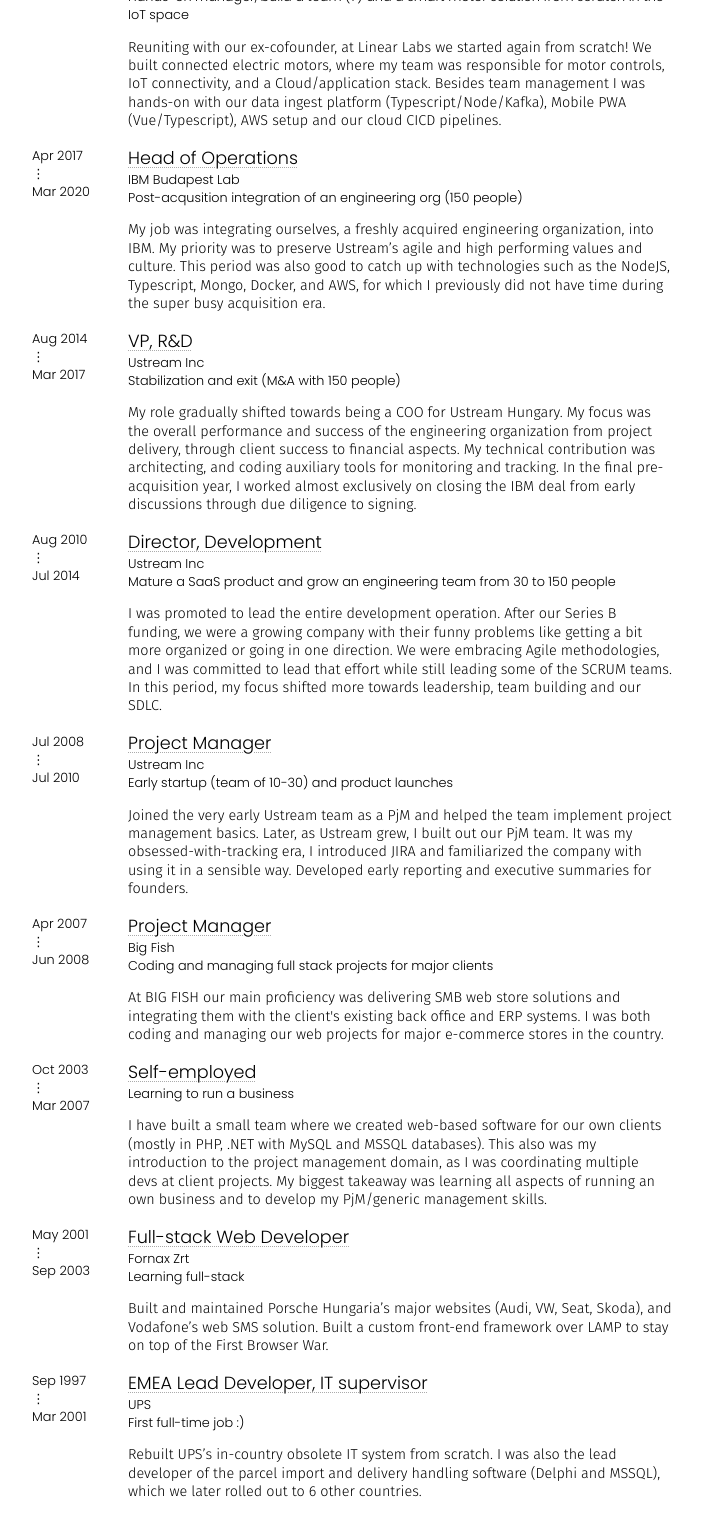
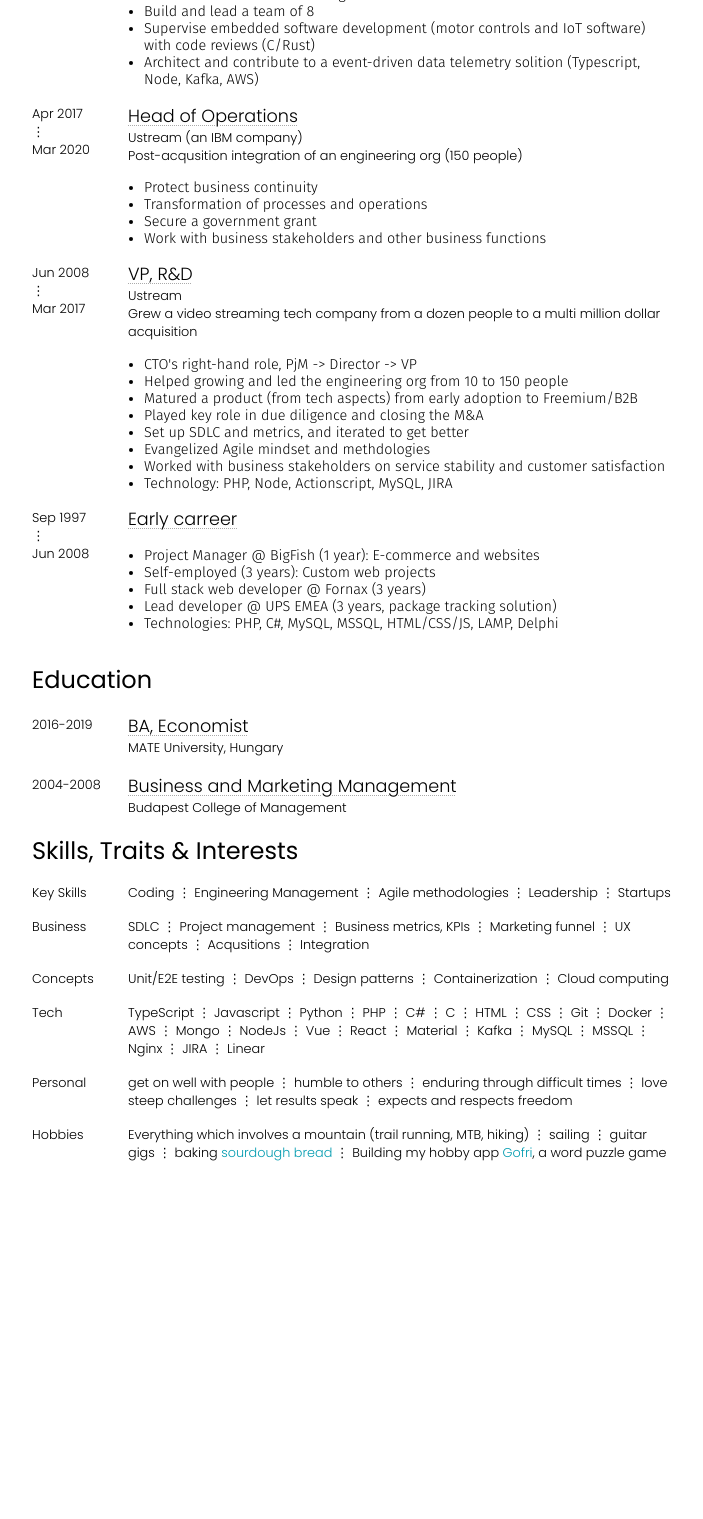
Before and after one commit to glinto/cv, a plain HTML site: page index.html in a window 1280 px wide. Shown: the part 786-2305 px from the top of the page, without its empty margins (288-991 px from the left). After the commit the page ends 1948 px from the top, so only its background shows below. Drawn offline with nearby package versions, Linux system fonts and the light colour scheme.

Commit message:
shorten / update

```diff
--- a/css/style.css
+++ b/css/style.css
@@ -171,6 +171,10 @@ label {
 	flex-grow: 1;
 }
 
+.timeline ul {
+	padding-left: 1rem;
+}
+
 img.portrait {
 	border-radius: 50%;
 	height: 4rem;
--- a/index.html
+++ b/index.html
@@ -75,18 +75,18 @@
 
 				<h1>Summary</h1>
 				<div>
-					<p>I always considered myself a generalist who loves creating software.</p>
-					<p>
-						In my career, I climbed the ladder from a full-stack developer to a VP but I still enjoy being hands-on, on
-						the ground with team and deliver great software. I helped multiple startups to build out their MVPs, and
-						successfully built a Sillicon Valley startup from scratch to a successful exit (acquired by IBM).
-					</p>
-					<p>
-						For all of this, I am thankful that I live in exceptional times and have had a chance to work with
-						exceptional people.
+					<p></p>
+						My passion has always been software development and building something exceptional. I am a "how"
+						person — driven by blending methods, teamwork and technology to support the business and create the best value for the
+						company. I enjoy navigating uncertainties, staying focused on delivering results, and creating smiles along
+						the way. I thrive in startup environments. I have grown, nurtured, and led teams ranging in size from just a
+						few to over a hundred people. I played a key role in a multi-million-dollar acquisition and will always be
+						grateful to the people and technology that made it all possible.
 					</p>
 				</div>
+
 				<h1>Experience</h1>
+
 				<div class="timeline timeline--vertical">
 					<div>
 						<label>Present</label>
@@ -96,30 +96,34 @@
 						<h2>Advisor, Engineering Management</h2>
 						<h3>Techlabify</h3>
 						<h3>Assist a very early stage startup to build out an MVP</h3>
-						<p>
-							In this hands-on advsiory role, I manage a new team of 4 and I help set up the software development
-							lifecycle, team, and build the technical stack (full stack, front-end focus with Vue/Typescript). We
-							create virtual training environments for cyber security trainings.
-						</p>
+						<ul>
+							<li>Hands-on advsiory role in a new startup</li>
+							<li>We create virtual trainig labs for cybersecurty trainings</li>
+							<li>Set up the software development lifecycle from scratch</li>
+							<li>Ship the MVP</li>
+							<li>Architect and build the initial technical stack (Vue/Typescript/Node/Proxmox/Guacamole)</li>
+						</ul>
 					</div>
 				</div>
+
 				<div class="timeline timeline--vertical">
 					<div>
 						<label>Present</label>
 						<label>Nov 2022</label>
 					</div>
 					<div>
-						<h2>Advisor, Engineering Management</h2>
+						<h2>Advisor, Engineering Management and Strategy</h2>
 						<h3>Vizzu</h3>
-						<h3>Assist in creating a team of 8 and a dataviz MVP with integrated AI</h3>
-						<p>
-							Since 2022 I have been an advisor for Vizzu, a startup with an innovative data visualization company with
-							integrated LLM AI. After their seed round I got involved more in hands-on engineering management, where I
-							helped with building the team (8), setting up the development process, and build the technical stack
-							(front-end focus with Vue/TS).
-						</p>
+						<h3>Assist in creating a team and a innovative dataviz MVP with integrated AI</h3>
+						<ul>
+							<li>Hands-on advsiory role in an early stage startup</li>
+							<li>Help in recruitment and setting up a team of 8 and teir SDLC processes</li>
+							<li>Ship beta product</li>
+							<li>Contribute to the tech stack (Vue/Typescript/Node/GCP)</li>
+						</ul>
 					</div>
 				</div>
+
 				<div class="timeline timeline--vertical">
 					<div>
 						<label>Jun 2020</label>
@@ -128,15 +132,16 @@
 					<div>
 						<h2>Director, Software Egnineering</h2>
 						<h3>Linear Labs Inc</h3>
-						<h3>Hands-on manager, build a team (7) and a smart motor solution from scratch in the IoT space</h3>
-						<p>
-							Reuniting with our ex-cofounder, at Linear Labs we started again from scratch! We built connected electric
-							motors, where my team was responsible for motor controls, IoT connectivity, and a Cloud/application stack.
-							Besides team management I was hands-on with our data ingest platform (Typescript/Node/Kafka), Mobile PWA
-							(Vue/Typescript), AWS setup and our cloud CICD pipelines.
-						</p>
+						<h3>Hands-on manager role, build a team  and a smart motor solution in the IoT space</h3>
+						<ul>
+							<li>Hands-on technical and strategic role</li>
+							<li>Build and lead a team of 8</li>
+							<li>Supervise embedded software development (motor controls and IoT software) with code reviews (C/Rust)</li>
+							<li>Architect and contribute to a event-driven data telemetry solition (Typescript, Node, Kafka, AWS)</li>
+						</ul>
 					</div>
 				</div>
+
 				<div class="timeline timeline--vertical">
 					<div>
 						<label>Apr 2017</label>
@@ -144,131 +149,58 @@
 					</div>
 					<div>
 						<h2>Head of Operations</h2>
-						<h3>IBM Budapest Lab</h3>
+						<h3>Ustream (an IBM company)</h3>
 						<h3>Post-acqusition integration of an engineering org (150 people)</h3>
-						<p>
-							My job was integrating ourselves, a freshly acquired engineering organization, into IBM. My priority was
-							to preserve Ustream’s agile and high performing values and culture. This period was also good to catch up
-							with technologies such as the NodeJS, Typescript, Mongo, Docker, and AWS, for which I previously did not
-							have time during the super busy acquisition era.
-						</p>
+						<ul>
+							<li>Protect business continuity</li>
+							<li>Transformation of processes and operations</li>
+							<li>Secure a government grant</li>
+							<li>Work with business stakeholders and other business functions</li>
+						</ul>
 					</div>
 				</div>
+
 				<div class="timeline timeline--vertical">
 					<div>
-						<label>Aug 2014</label>
+						<label>Jun 2008</label>
 						<label>Mar 2017</label>
 					</div>
 					<div>
 						<h2>VP, R&D</h2>
-						<h3>Ustream Inc</h3>
-						<h3>Stabilization and exit (M&A with 150 people)</h3>
-						<p>
-							My role gradually shifted towards being a COO for Ustream Hungary. My focus was the overall performance
-							and success of the engineering organization from project delivery, through client success to financial
-							aspects. My technical contribution was architecting, and coding auxiliary tools for monitoring and
-							tracking. In the final pre-acquisition year, I worked almost exclusively on closing the IBM deal from
-							early discussions through due diligence to signing.
-						</p>
+						<h3>Ustream</h3>
+						<h3>Grew a video streaming tech company from a dozen people to a multi million dollar acquisition</h3>
+						<ul>
+							<li>CTO's right-hand role, PjM -> Director -> VP</li>
+							<li>Helped growing and led the engineering org from 10 to 150 people</li>
+							<li>Matured a product (from tech aspects) from early adoption to Freemium/B2B</li>
+							<li>Played key role in due diligence and closing the M&A</li>
+							<li>Set up SDLC and metrics, and iterated to get better</li>
+							<li>Evangelized Agile mindset and methdologies</li>
+							<li>Worked with business stakeholders on service stability and customer satisfaction</li>
+							<li>Technology: PHP, Node, Actionscript, MySQL, JIRA</li>
+						</ul>
 					</div>
 				</div>
+
 				<div class="timeline timeline--vertical">
 					<div>
-						<label>Aug 2010</label>
-						<label>Jul 2014</label>
-					</div>
-					<div>
-						<h2>Director, Development</h2>
-						<h3>Ustream Inc</h3>
-						<h3>Mature a SaaS product and grow an engineering team from 30 to 150 people</h3>
-						<p>
-							I was promoted to lead the entire development operation. After our Series B funding, we were a growing
-							company with their funny problems like getting a bit more organized or going in one direction. We were
-							embracing Agile methodologies, and I was committed to lead that effort while still leading some of the
-							SCRUM teams. In this period, my focus shifted more towards leadership, team building and our SDLC.
-						</p>
-					</div>
-				</div>
-				<div class="timeline timeline--vertical">
-					<div>
-						<label>Jul 2008</label>
-						<label>Jul 2010</label>
-					</div>
-					<div>
-						<h2>Project Manager</h2>
-						<h3>Ustream Inc</h3>
-						<h3>Early startup (team of 10-30) and product launches</h3>
-						<p>
-							Joined the very early Ustream team as a PjM and helped the team implement project management basics.
-							Later, as Ustream grew, I built out our PjM team. It was my obsessed-with-tracking era, I introduced JIRA
-							and familiarized the company with using it in a sensible way. Developed early reporting and executive
-							summaries for founders.
-						</p>
-					</div>
-				</div>
-				<div class="timeline timeline--vertical">
-					<div>
-						<label>Apr 2007</label>
+						<label>Sep 1997</label>
 						<label>Jun 2008</label>
 					</div>
 					<div>
-						<h2>Project Manager</h2>
-						<h3>Big Fish</h3>
-						<h3>Coding and managing full stack projects for major clients</h3>
-						<p>
-							At BIG FISH our main proficiency was delivering SMB web store solutions and integrating them with the
-							client's existing back office and ERP systems. I was both coding and managing our web projects for major
-							e-commerce stores in the country.
-						</p>
+						<h2>Early carreer</h2>
+						<ul>
+							<li>Project Manager @ BigFish (1 year): E-commerce and websites</li>
+							<li>Self-employed (3 years): Custom web projects</li>
+							<li>Full stack web developer @ Fornax (3 years)</li>
+							<li>Lead developer @ UPS EMEA (3 years, package tracking solution)</li>
+							<li>Technologies: PHP, C#, MySQL, MSSQL, HTML/CSS/JS, LAMP, Delphi</li>
+						</ul>
 					</div>
 				</div>
-				<div class="timeline timeline--vertical">
-					<div>
-						<label>Oct 2003</label>
-						<label>Mar 2007</label>
-					</div>
-					<div>
-						<h2>Self-employed</h2>
-						<h3>Learning to run a business</h3>
-						<p>
-							I have built a small team where we created web-based software for our own clients (mostly in PHP, .NET
-							with MySQL and MSSQL databases). This also was my introduction to the project management domain, as I was
-							coordinating multiple devs at client projects. My biggest takeaway was learning all aspects of running an
-							own business and to develop my PjM/generic management skills.
-						</p>
-					</div>
-				</div>
-				<div class="timeline timeline--vertical">
-					<div>
-						<label>May 2001</label>
-						<label>Sep 2003</label>
-					</div>
-					<div>
-						<h2>Full-stack Web Developer</h2>
-						<h3>Fornax Zrt</h3>
-						<h3>Learning full-stack</h3>
-						<p>
-							Built and maintained Porsche Hungaria’s major websites (Audi, VW, Seat, Skoda), and Vodafone’s web SMS
-							solution. Built a custom front-end framework over LAMP to stay on top of the First Browser War.
-						</p>
-					</div>
-				</div>
-				<div class="timeline timeline--vertical">
-					<div>
-						<label>Sep 1997</label>
-						<label>Mar 2001</label>
-					</div>
-					<div>
-						<h2>EMEA Lead Developer, IT supervisor</h2>
-						<h3>UPS</h3>
-						<h3>First full-time job :)</h3>
-						<p>
-							Rebuilt UPS’s in-country obsolete IT system from scratch. I was also the lead developer of the parcel
-							import and delivery handling software (Delphi and MSSQL), which we later rolled out to 6 other countries.
-						</p>
-					</div>
-				</div>
+
 				<h1>Education</h1>
+
 				<div class="timeline mb-1">
 					<div>
 						<label>2016</label>
@@ -299,14 +231,19 @@
 						<label>Coding ⋮ Engineering Management ⋮ Agile methodologies ⋮ Leadership ⋮ Startups</label>
 					</div>
 				</div>
+
 				<div class="skills mb-1">
 					<div>
-						<label>Programming</label>
+						<label>Business</label>
 					</div>
 					<div>
-						<label>TypeScript ⋮ Javascript ⋮ Python ⋮ PHP ⋮ C# ⋮ C ⋮ HTML ⋮ CSS</label>
+						<label
+							>SDLC ⋮ Project management ⋮ Business metrics, KPIs ⋮ Marketing funnel ⋮ UX concepts ⋮ Acqusitions ⋮
+							Integration</label
+						>
 					</div>
 				</div>
+
 				<div class="skills mb-1">
 					<div>
 						<label>Concepts</label>
@@ -315,28 +252,17 @@
 						<label>Unit/E2E testing ⋮ DevOps ⋮ Design patterns ⋮ Containerization ⋮ Cloud computing</label>
 					</div>
 				</div>
+
 				<div class="skills mb-1">
 					<div>
 						<label>Tech</label>
 					</div>
 					<div>
-						<label
-							>Git ⋮ Docker ⋮ AWS ⋮ Mongo ⋮ NodeJs ⋮ Vue ⋮ React ⋮ Material Design ⋮ Apache Kafka ⋮ MySQL ⋮ MSSQL ⋮
-							Nginx ⋮ JIRA ⋮ Linear</label
-						>
+						<label>TypeScript ⋮ Javascript ⋮ Python ⋮ PHP ⋮ C# ⋮ C ⋮ HTML ⋮ CSS ⋮ Git ⋮ Docker ⋮ AWS ⋮ Mongo ⋮ NodeJs ⋮ Vue ⋮ React ⋮ Material ⋮ Kafka ⋮ MySQL ⋮ MSSQL ⋮
+							Nginx ⋮ JIRA ⋮ Linear</label>
 					</div>
 				</div>
-				<div class="skills mb-1">
-					<div>
-						<label>Business</label>
-					</div>
-					<div>
-						<label
-							>Project management ⋮ Business metrics, KPIs ⋮ Marketing funnel ⋮ UX concepts ⋮ Acqusitions ⋮
-							Integration</label
-						>
-					</div>
-				</div>
+
 				<div class="skills mb-1">
 					<div>
 						<label>Personal</label>
@@ -348,6 +274,7 @@
 						>
 					</div>
 				</div>
+
 				<div class="skills">
 					<div>
 						<label>Hobbies</label>
```
